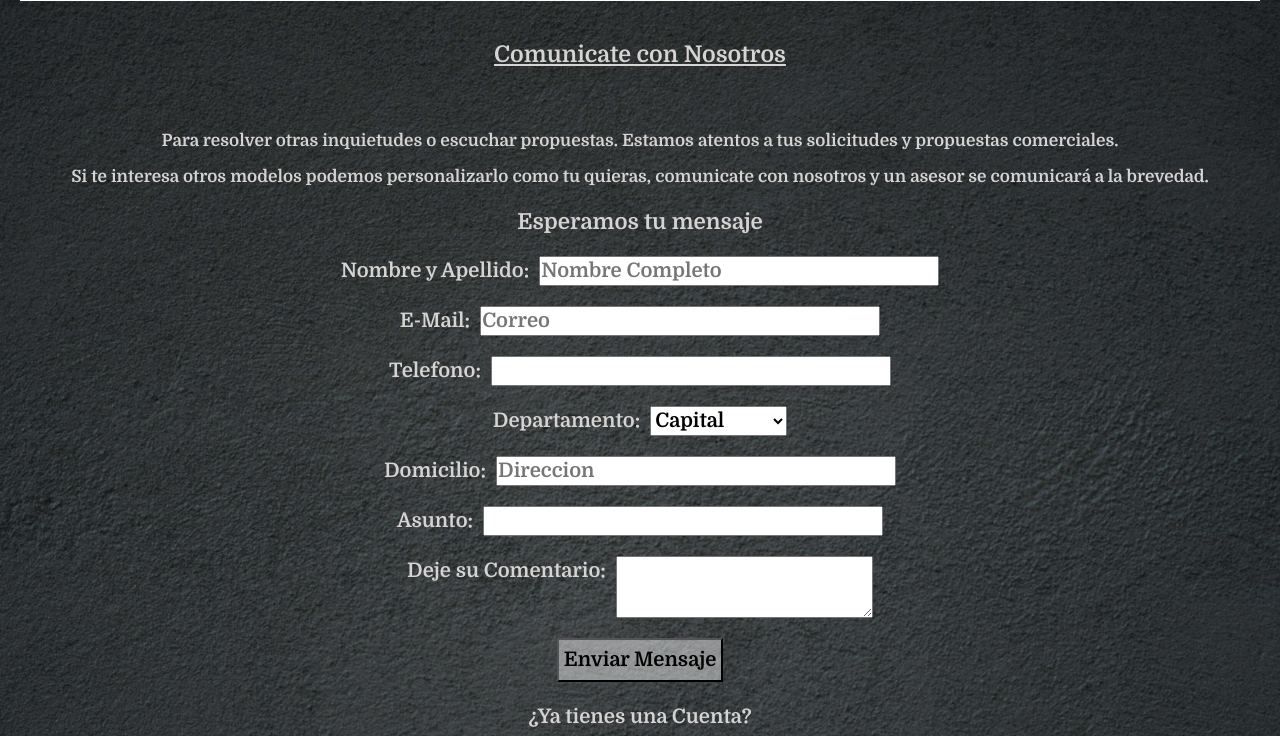
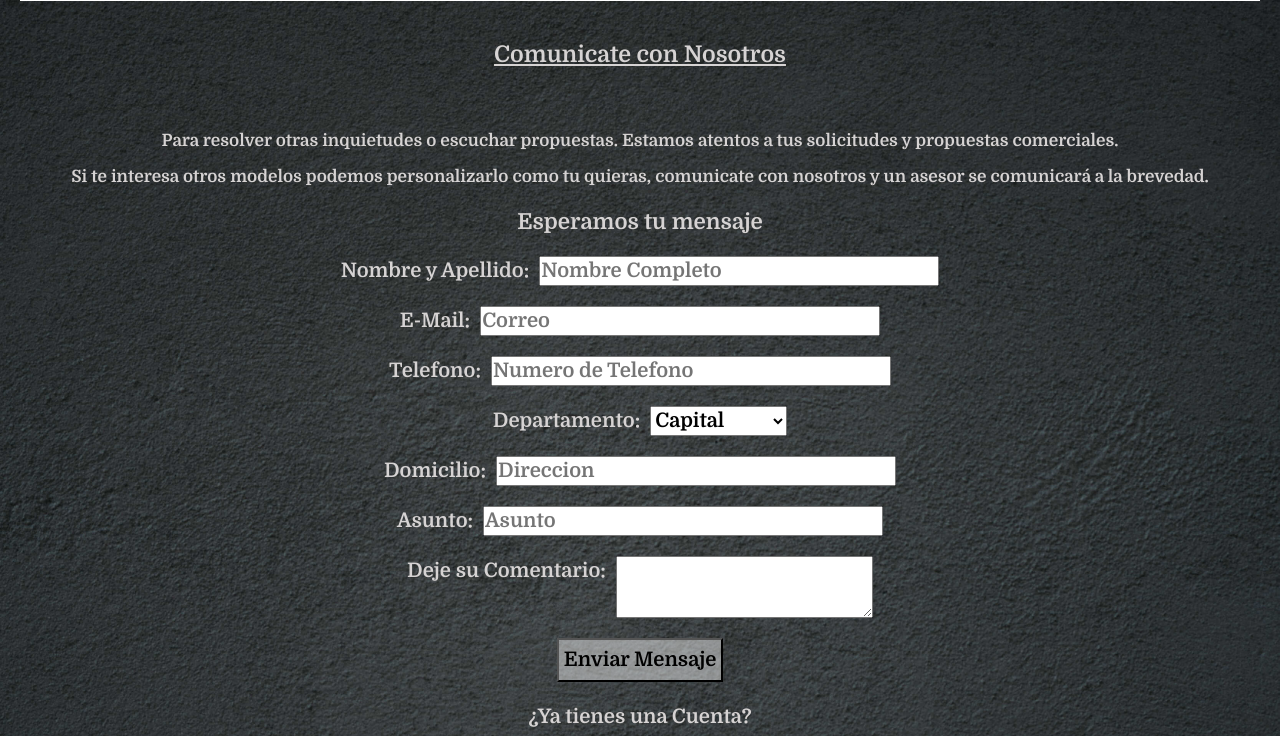
Before and after one commit to GuillermoVargas264/PF-Vargas-Fernandez-Guillermo, a website: page pages/contacto.html in a window 1280 px wide. Shown: the part 520-1256 px from the top of the page. Drawn offline with nearby package versions, Linux system fonts and the light colour scheme.

Commit message:
Se agrega en formulario de contacto linea 196 y 192 un placeholder

```diff
--- a/pages/contacto.html
+++ b/pages/contacto.html
@@ -161,7 +161,7 @@
                     </div>
                     <div class="formulario-registro">
                         <label for="phone">Telefono:</label>
-                        <input type="tel" name="phone">
+                        <input type="tel" placeholder="Numero de Telefono" name="phone">
                     </div>
                     <div class="formulario-registro formulario-registro-left">
                         <label for="depa">Departamento:</label>
@@ -193,7 +193,7 @@
                     </div>
                     <div class="formulario-registro">
                         <label for="asus">Asunto:</label>
-                        <input type="text" name="asus">
+                        <input type="text" placeholder="Asunto" name="asus">
                     </div>
                     <div class="formulario-registro formulario-registro-left">
                         <label for="mensaje">Deje su Comentario:</label>
```
